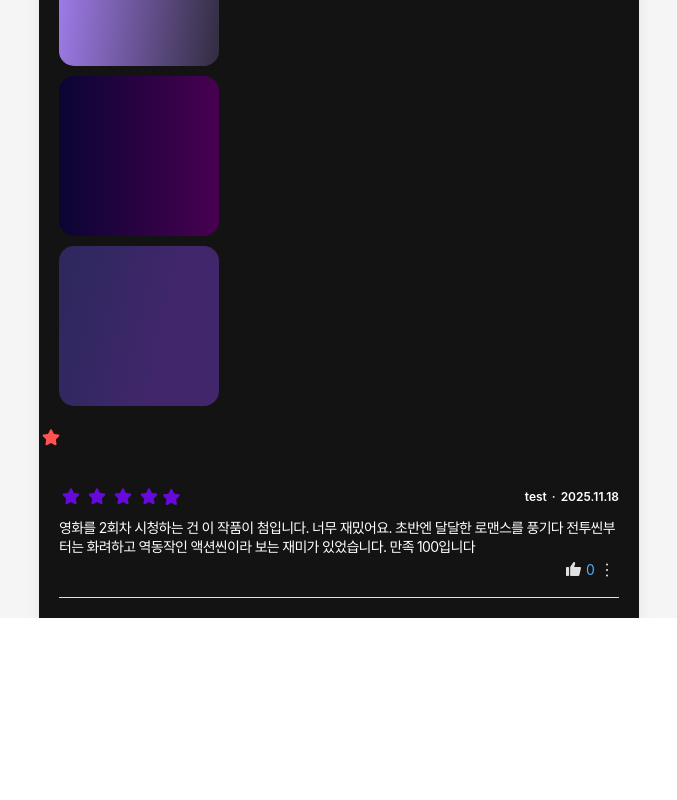
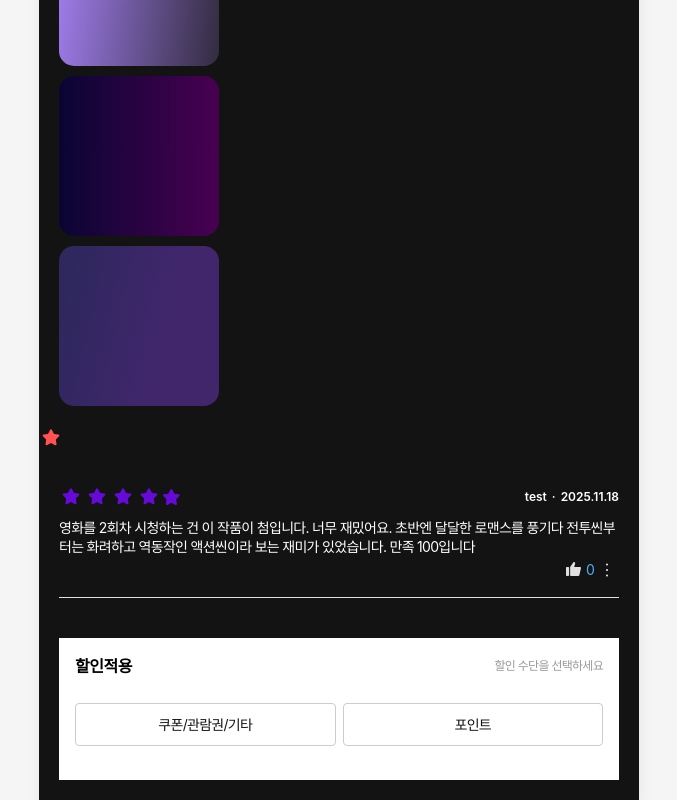
Before and after one commit to SOPT-all/37-COLLABORATION-WEB-MEGABOX, a React (Vite) app: page / in a window 1280 px wide. Shown: the part 364-1164 px from the top of the page, without its empty margins (301-978 px from the left). Before the commit the page ends 982 px from the top, so only its background shows below. Built offline with nearby package versions, Linux system fonts and the light colour scheme.

Commit message:
style: 탭별 스타일링 구현

```diff
--- a/src/pages/Home/Home.tsx
+++ b/src/pages/Home/Home.tsx
@@ -1,6 +1,7 @@
 import { IconStarFill } from '@assets/index';
 import Review from '@components/review/Review';
 import Divider from '@components/divider/Divider';
+import DiscountSection from '@/shared/components/pay/DiscountSection';
 
 export default function Home() {
   return (
@@ -33,6 +34,9 @@ export default function Home() {
           nickname='test'
         />
       </div>
+      <div className='p-[2rem]'>
+        <DiscountSection />
+      </div>
     </div>
   );
 }
--- a/src/shared/components/pay/DiscountSection.tsx
+++ b/src/shared/components/pay/DiscountSection.tsx
@@ -1,19 +1,39 @@
 import { useState } from 'react'
 
-type TabType = 'coupon' | 'points';
+type TabType = 'coupon' | 'point';
 
 export const DiscountSection = () => {
   const [activeTab, setActiveTab] = useState<TabType | null>(null);
   return (
-    <section>
-      <div>
-        <h2>할인적용</h2>
-        <span>할인 수단을 선택하세요</span>
+    <section className='bg-white p-[1.6rem]'>
+      <div className='mb-[2.5rem] flex items-center justify-between'>
+        <h2 className='font-title2'>할인적용</h2>
+        <span className='font-caption1 text-gray-400'>
+          할인 수단을 선택하세요
+        </span>
       </div>
       {/* 탭 버튼 */}
-      <div>
-        <button onClick={() => setActiveTab('coupon')}>쿠폰/관람권/기타</button>
-        <button onClick={() => setActiveTab('points')}>포인트</button>
+      <div className='gap-[0.7rem] mb-[1.8rem] flex'>
+        <button
+          onClick={() => setActiveTab('coupon')}
+          className={`font-button2 relative flex-1 rounded-[0.4rem] border-[0.1rem] p-[1rem] ${
+            activeTab === 'coupon'
+              ? 'border-violet-600 text-violet-600'
+              : 'border-gray-300 text-gray-900'
+          }`}
+        >
+          쿠폰/관람권/기타
+        </button>
+        <button
+          onClick={() => setActiveTab('point')}
+          className={`font-button2 relative flex-1 rounded-[0.4rem] border-[0.1rem] p-[1rem] ${
+            activeTab === 'point'
+              ? 'border-violet-600 text-violet-600'
+              : 'border-gray-300 text-gray-900'
+          }`}
+        >
+          포인트
+        </button>
       </div>
       {/* 탭 내용 */}
       <div>
```
